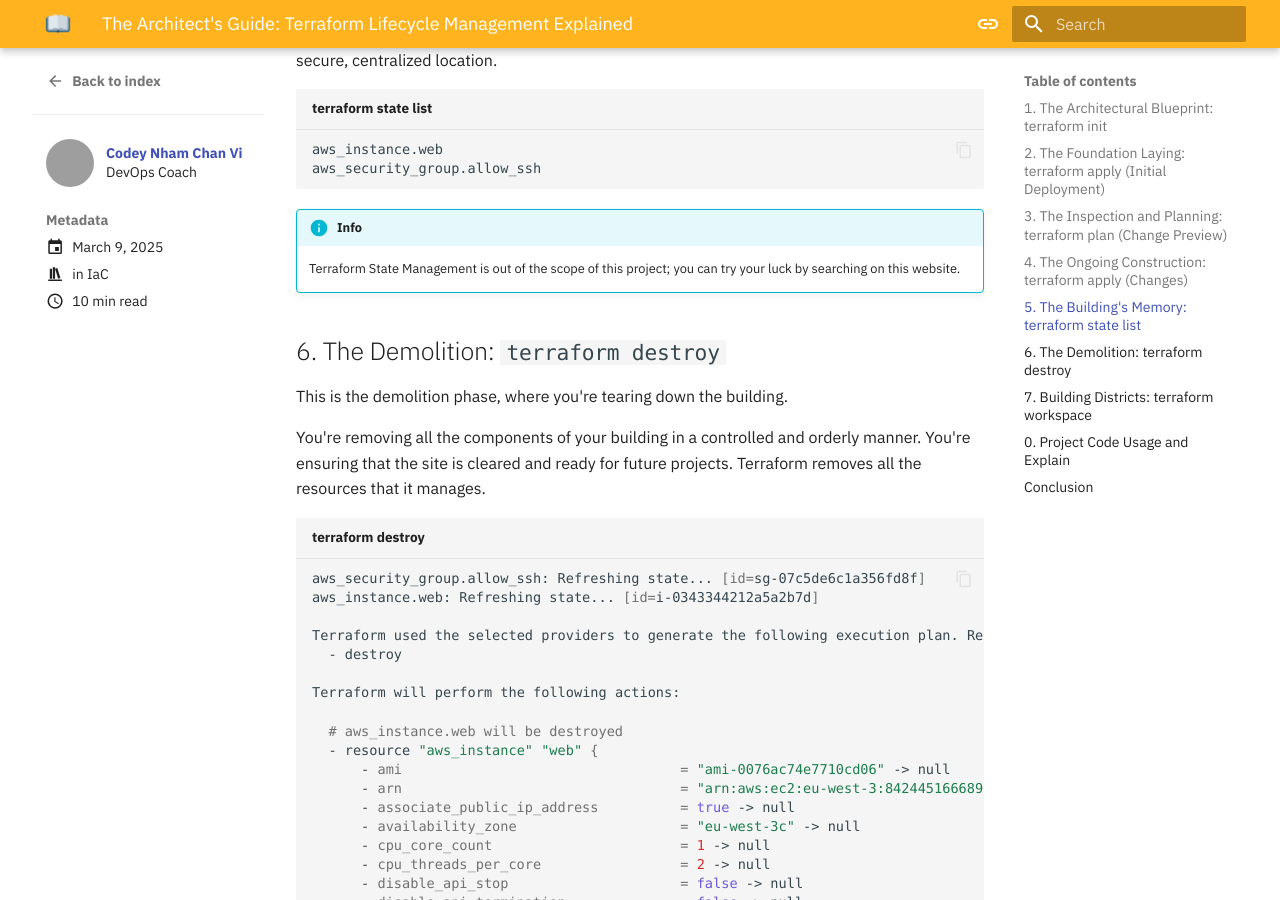
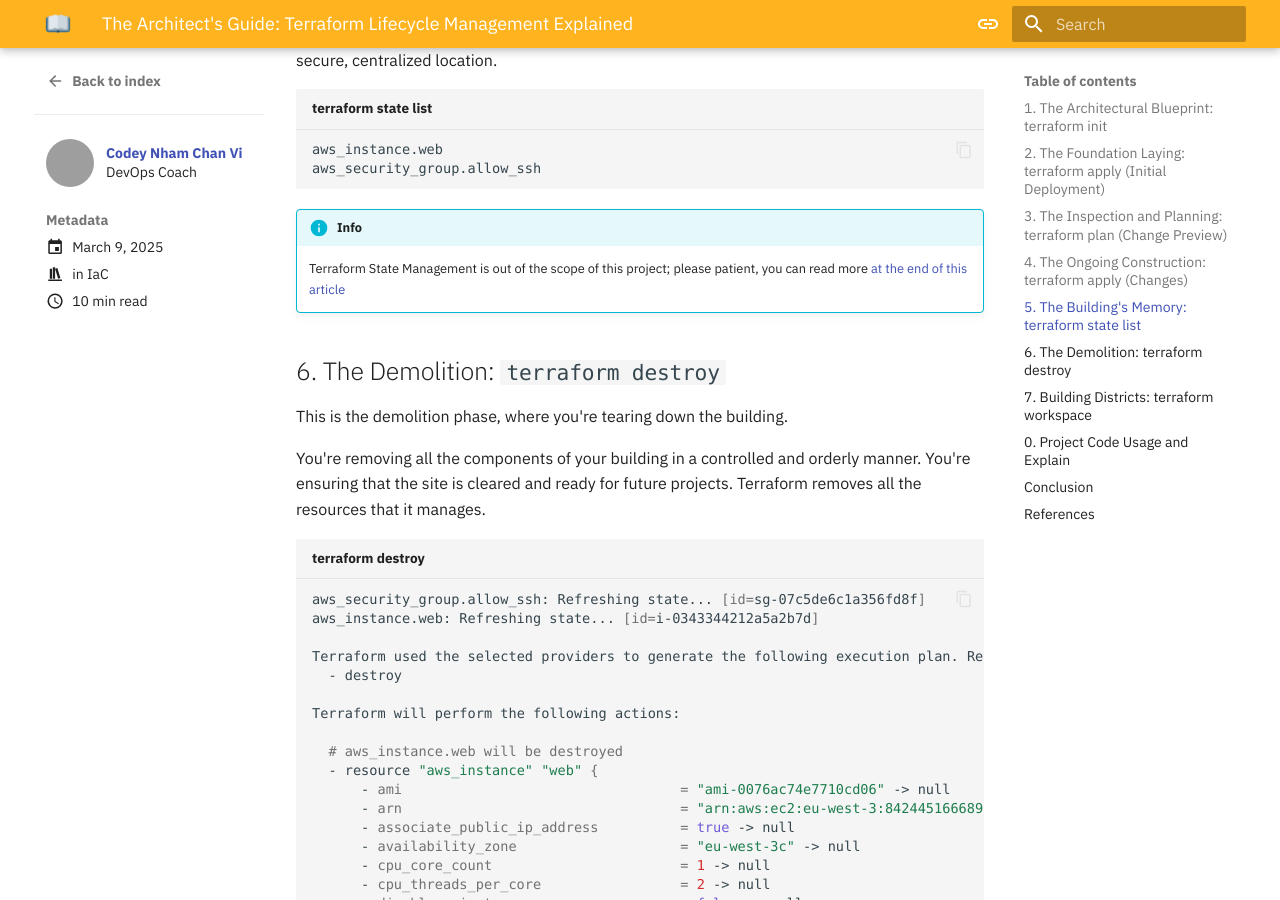
Before and after one commit to hocachoc/hocachoc.github.io, an MkDocs documentation site: the page built from docs/projects/posts/the-architects-guide-terraform-lifecycle-management-explained.md, in a window 1280 px wide and 900 px high, scrolled down 8373 px. Built offline with MkDocs 1.6.1 and Material for MkDocs 9.7.7, drawn with Linux system fonts in a browser that asks for light colours; some web fonts are replaced; comment, search, counter and statistics services are not loaded; some of the changed text lies outside the part shown; grey boxes are pictures that could not be loaded.

Commit message:
update Terraform Lifecycle Management

````diff
--- a/docs/projects/posts/the-architects-guide-terraform-lifecycle-management-explained.md
+++ b/docs/projects/posts/the-architects-guide-terraform-lifecycle-management-explained.md
@@ -392,7 +392,7 @@ aws_security_group.allow_ssh
 ```
 
 !!! info
-    Terraform State Management is out of the scope of this project; you can try your luck by searching on this website.
+    Terraform State Management is out of the scope of this project; please patient, you can read more [at the end of this article](./the-architects-guide-terraform-lifecycle-management-explained/#references)
 
 ## 6. The Demolition: `terraform destroy`
 
@@ -680,3 +680,7 @@ Alright, so, we've talked a lot about how Terraform helps you build your digital
 And, you know, just like any good construction project, you gotta keep track of everything. That's what the state file is for – it's like your project diary. And when you're done, or if you need to tear things down, `terraform destroy` is your wrecking ball.
 
 Terraform's lifecycle is just a fancy way of saying it helps you manage your infrastructure from start to finish. It keeps things consistent, so you don't end up with a mess of servers and networks that you can't control. And honestly, it saves you a ton of headaches in the long run. So, whether you're building a tiny website or a massive cloud setup, Terraform's got your back.
+
+## References
+
+* [Terraform State Management: A Practical Guide with Real-World Examples](./terraform-state-management-a-practical-guide-with-real-world-examples.md)
````
